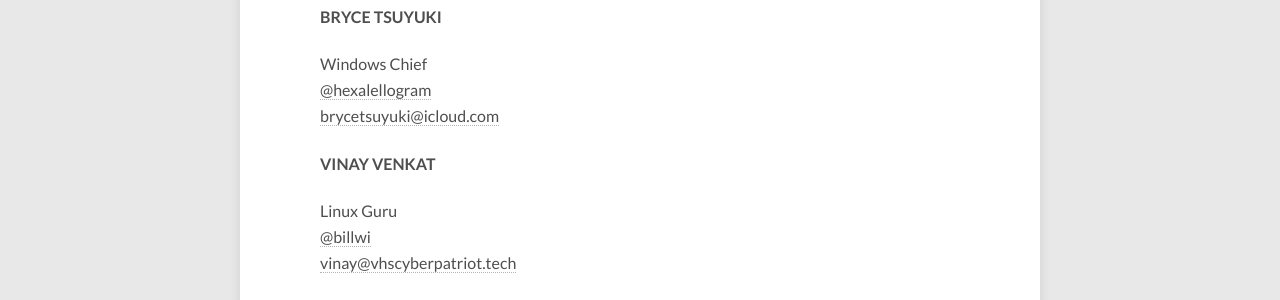
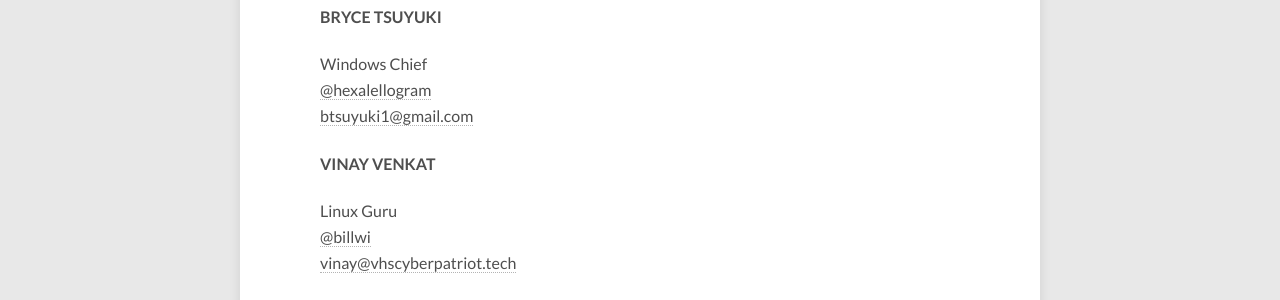
Before and after one commit to cool00geek/vhscyberpatriot, a Jekyll site: the page built from about.md, in a window 1280 px wide and 1201 px high. Shown: the part 712-1012 px from the top of the window. Built offline with Jekyll 4.4.1, drawn with Linux system fonts in a browser that asks for light colours; nearby versions of some CDN libraries; comment, search, counter and statistics services are not loaded.

Commit message:
Bryce's new email
btsuyuki1@gmail.com

```diff
--- a/about.md
+++ b/about.md
@@ -16,7 +16,7 @@
 #### BRYCE TSUYUKI
 Windows Chief
 [@hexalellogram](https://github.com/hexalellogram)
-[brycetsuyuki@icloud.com](mailto:brycetsuyuki@icloud.com)
+[btsuyuki1@gmail.com](mailto:btsuyuki1@gmail.com)
 #### VINAY VENKAT
 Linux Guru
 [@billwi](https://github.com/billwi)
```
